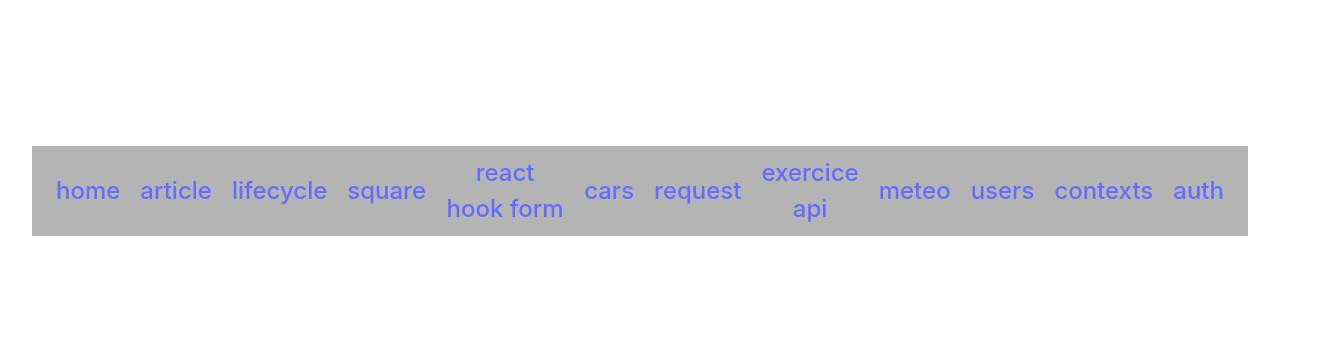
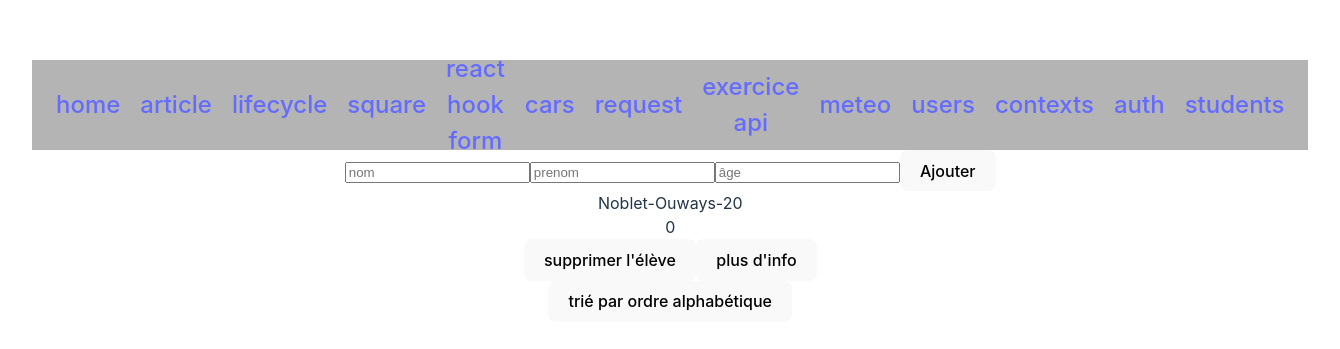
Before and after one commit to Dsaquel/react-week-2, a React (Vite) app: page /students in a window 1280 px wide. Shown: the part 209-558 px from the top of the page, 1340 px wide, since content can reach past the window. Built offline with nearby package versions, Linux system fonts and the light colour scheme.

Commit message:
Add exercice students

```diff
--- a/src/App.jsx
+++ b/src/App.jsx
@@ -15,6 +15,7 @@ import ReactHookForm from './pages/ReactHookForm'
 import Request from './pages/Request'
 import Squares from './pages/Squares'
 import Users from './pages/Users'
+import Students from './pages/Students'
 
 function App() {
   return (
@@ -33,6 +34,7 @@ function App() {
         <Route path="/users" element={<Users />} />
         <Route path="/contexts" element={<Contexts />} />
         <Route path="/auth" element={<Auth />} />
+        <Route path="/students" element={<Students />} />
       </Routes>
     </BrowserRouter>
   )
--- a/src/components/Navbar.jsx
+++ b/src/components/Navbar.jsx
@@ -16,6 +16,7 @@ const Navbar = () => {
       <Link to="/users">users</Link>
       <Link to="/contexts">contexts</Link>
       <Link to="/auth">auth</Link>
+      <Link to="/students">students</Link>
     </div>
   )
 }
--- a/src/components/auth/CardAuth.jsx
+++ b/src/components/auth/CardAuth.jsx
@@ -19,7 +19,6 @@ const CardAuth = () => {
       setUser(dummyUsers.data[0])
     } catch (e) {
       console.log(e)
-    } finally {
     }
   }
 
--- /dev/null
+++ b/src/components/students/FormStudents.jsx
@@ -0,0 +1,39 @@
+import { useForm } from 'react-hook-form'
+import { useContextStudent } from '../../contexts/StudentContext'
+
+const FormStudents = () => {
+  const { setStudents, students } = useContextStudent()
+
+  const {
+    register,
+    handleSubmit,
+    formState: { errors },
+    reset,
+  } = useForm()
+
+  const onSubmit = (data) => {
+    const maxId = Math.max(...students.map((o) => o.id), 0)
+    data.id = maxId + 1
+    data.scores = []
+    setStudents((rest) => [...rest, data])
+    reset()
+  }
+  return (
+    <form onSubmit={handleSubmit(onSubmit)}>
+      <input placeholder="nom" {...register('lastname', { required: true })} />
+      <input
+        placeholder="prenom"
+        {...register('firstname', { required: true })}
+      />
+      <input placeholder="âge" {...register('age', { required: true })} />
+      {errors.lastname ||
+        errors.firstname ||
+        (errors.age && (
+          <div style={{ color: 'red' }}>Tout les champs sont requis</div>
+        ))}
+      <button type="submit">Ajouter</button>
+    </form>
+  )
+}
+
+export default FormStudents
--- /dev/null
+++ b/src/components/students/Student.jsx
@@ -0,0 +1,56 @@
+import { useState } from 'react'
+import { useForm } from 'react-hook-form'
+import { useContextStudent } from '../../contexts/StudentContext'
+import { useEffect } from 'react'
+
+const Student = ({ item }) => {
+  const [formShow, setFormShow] = useState(false)
+  const { register, handleSubmit } = useForm()
+  const { students, setStudents } = useContextStudent()
+
+  const handleUpdateStudentScore = (data) => {
+    const studentsTemp = [...students]
+    const key = students.findIndex((student) => student.id === item.id)
+    item.scores.push(+data.score)
+    studentsTemp.splice(key, 1, item)
+    setStudents(studentsTemp)
+  }
+
+  const handleDeleteStudent = () => {
+    const studentsTemp = [...students]
+    const key = students.findIndex((student) => student.id === item.id)
+    studentsTemp.splice(key, 1)
+    setStudents(studentsTemp)
+  }
+
+  useEffect(() => {
+    return () => {
+      console.log(item.firstname + ' deleted')
+    }
+  }, [])
+
+  return (
+    <div>
+      <div>{`${item.lastname}-${item.firstname}-${item.age}`}</div>
+      <div>
+        {item.scores.length &&
+          item.scores.reduce((p, c, _, a) => p + c / a.length, 0)}
+      </div>
+      <button onClick={handleDeleteStudent}>supprimer l'élève</button>
+      <button onClick={() => setFormShow(!formShow)}>plus d'info</button>
+
+      {formShow && (
+        <form onSubmit={handleSubmit(handleUpdateStudentScore)}>
+          <input
+            placeholder="16"
+            {...register('score', { required: true, max: 20 })}
+          />
+          / 20
+          <button type="submit">Enregistrer</button>
+        </form>
+      )}
+    </div>
+  )
+}
+
+export default Student
--- /dev/null
+++ b/src/components/students/StudentsList.jsx
@@ -0,0 +1,23 @@
+import { useContextStudent } from '../../contexts/StudentContext'
+import Student from './Student'
+
+const StudentsList = () => {
+  const { students, setStudents } = useContextStudent()
+
+  const sortByLastname = () => {
+    setStudents(students.sort((a, b) => b.lastname.localeCompare(a.lastname)))
+  }
+
+  return (
+    <div>
+      <div>
+        {students.map((student, i) => (
+          <Student item={student} key={i} />
+        ))}
+      </div>
+      <button onClick={sortByLastname}>trié par ordre alphabétique</button>
+    </div>
+  )
+}
+
+export default StudentsList
--- /dev/null
+++ b/src/contexts/StudentContext.jsx
@@ -0,0 +1,22 @@
+import React from 'react'
+import { useContext } from 'react'
+import { useState } from 'react'
+
+export const StudentPageContext = React.createContext()
+
+const StudentContextProvider = ({ children }) => {
+  const [students, setStudents] = useState([
+    { id: 1, firstname: 'Ouways', lastname: 'Noblet', age: 20, scores: [] },
+  ])
+  return (
+    <StudentPageContext.Provider value={{ students, setStudents }}>
+      {children}
+    </StudentPageContext.Provider>
+  )
+}
+
+export const useContextStudent = () => {
+  return useContext(StudentPageContext)
+}
+
+export default StudentContextProvider
--- /dev/null
+++ b/src/pages/Students.jsx
@@ -0,0 +1,14 @@
+import FormStudents from '../components/students/FormStudents'
+import StudentsList from '../components/students/StudentsList'
+import StudentContextProvider from '../contexts/StudentContext'
+
+const Students = () => {
+  return (
+    <StudentContextProvider>
+      <FormStudents />
+      <StudentsList />
+    </StudentContextProvider>
+  )
+}
+
+export default Students
```
